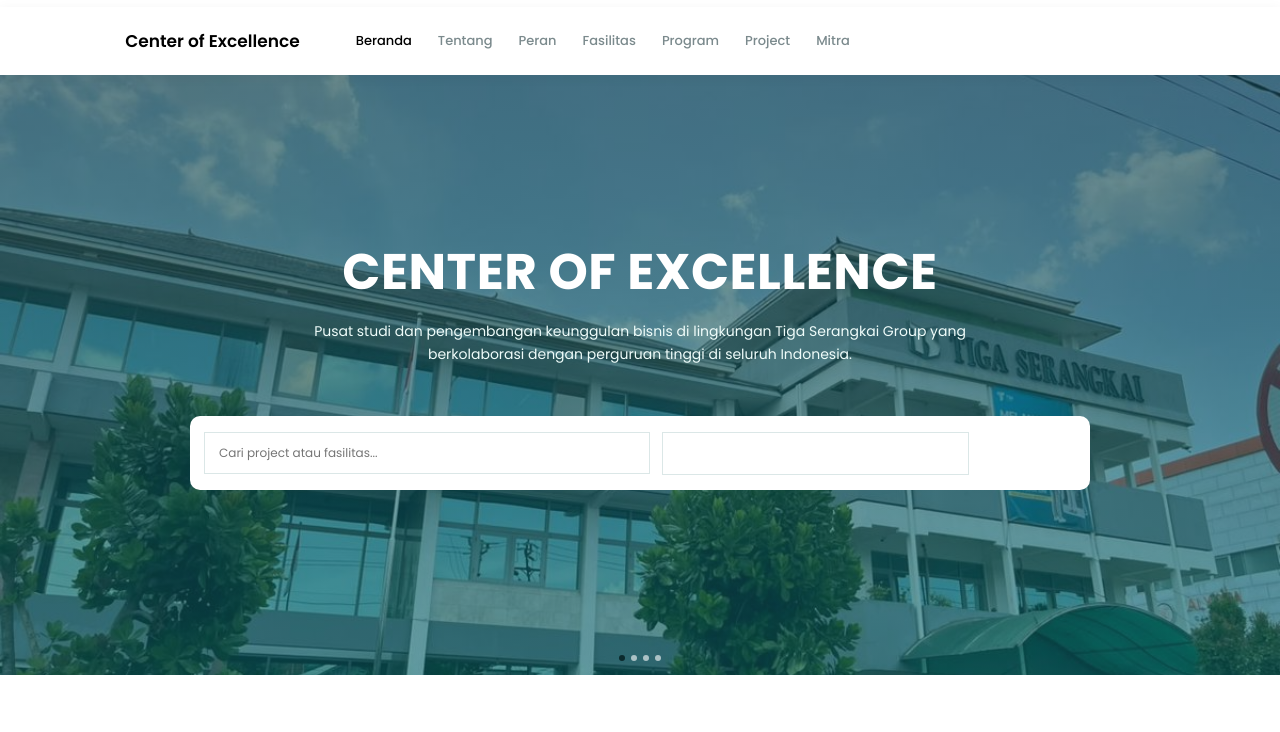
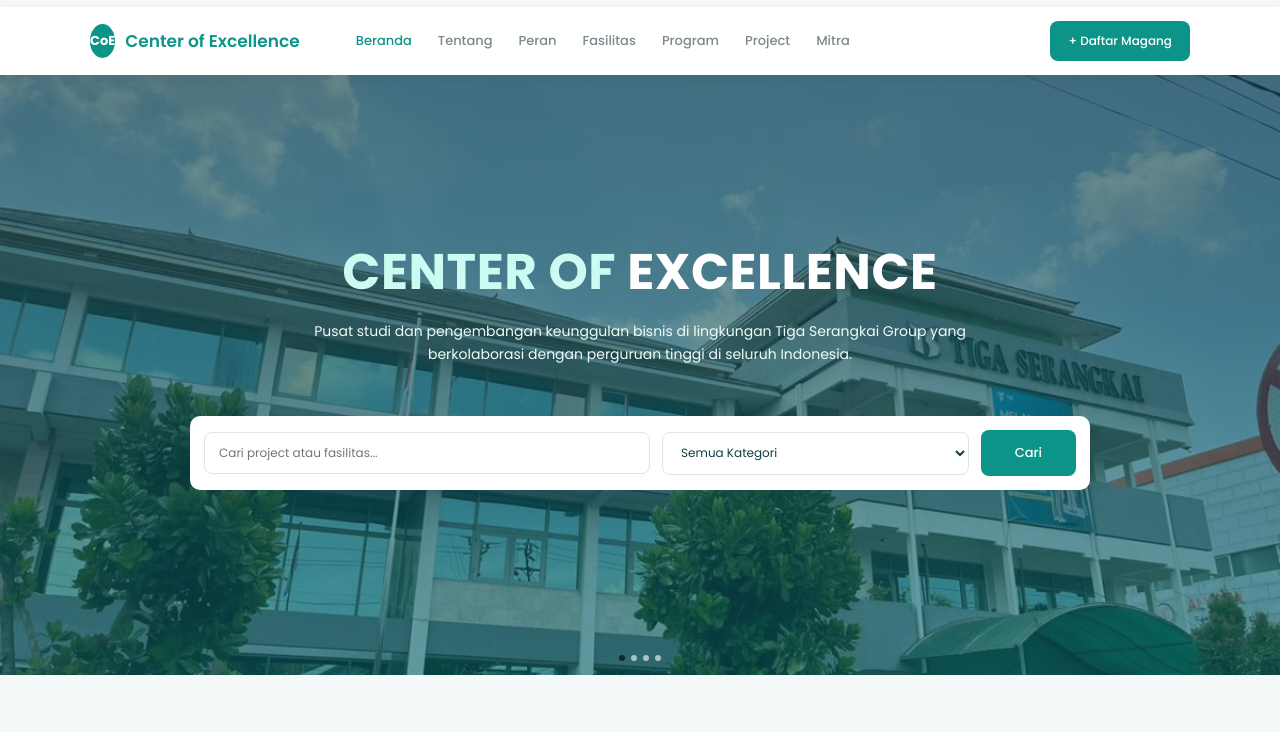
Before and after one commit to coetigaserangkai/CoE-Tiga-Serangkai, a plain HTML site: page index.html in a window 1280 px wide. Shown: the part 68-800 px from the top of the page. Drawn offline with Linux system fonts and the light colour scheme.

Commit message:
Update seluruh website CoE

```diff
--- a/script.js
+++ b/script.js
@@ -1,4 +1,3 @@
-<script>
 // Menu mobile
 const menu=document.getElementById('menu');
 document.getElementById('burger').addEventListener('click',()=>menu.classList.toggle('open'));
@@ -71,6 +70,3 @@ const io=new IntersectionObserver(es=>es.forEach(en=>{
   io.unobserve(en.target);
 }),{threshold:.4});
 io.observe(document.querySelector('.stats'));
-</script>
-</body>
-</html>
--- a/style.css
+++ b/style.css
@@ -1,4 +1,3 @@
-<style>
 :root{
   --teal:#0d9488;
   --teal-dark:#0f3f44;
@@ -24,7 +23,6 @@ img{max-width:100%;display:block}
     object-fit: contain;
     margin-right: 10px;
     background: transparent;
- important;
     border: none !important;
     mix-blend-mode: multiply;
 }
@@ -309,6 +307,3 @@ footer a:hover{color:#5eead4}
   .out{grid-template-columns:repeat(2,1fr)}
   .topbar .container{justify-content:center;text-align:center}
 }
-</style>
-</head>
-<body>
```
